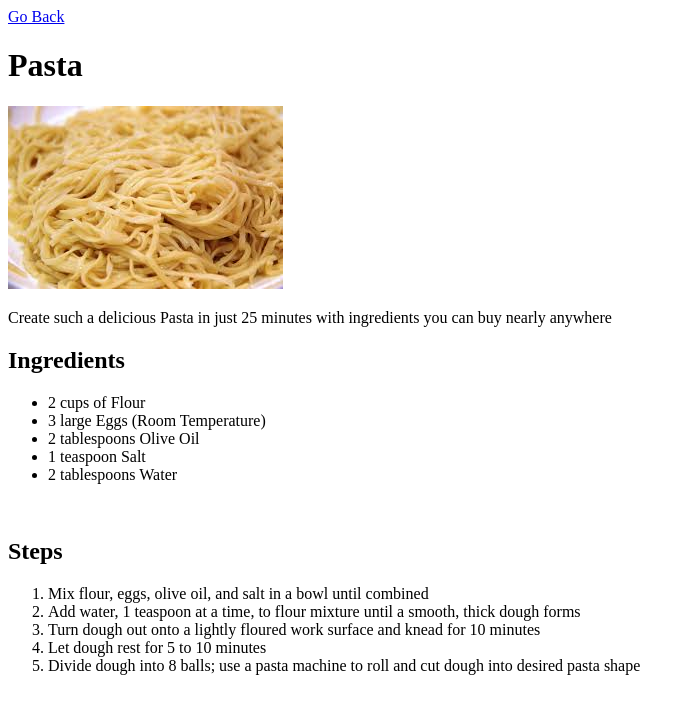
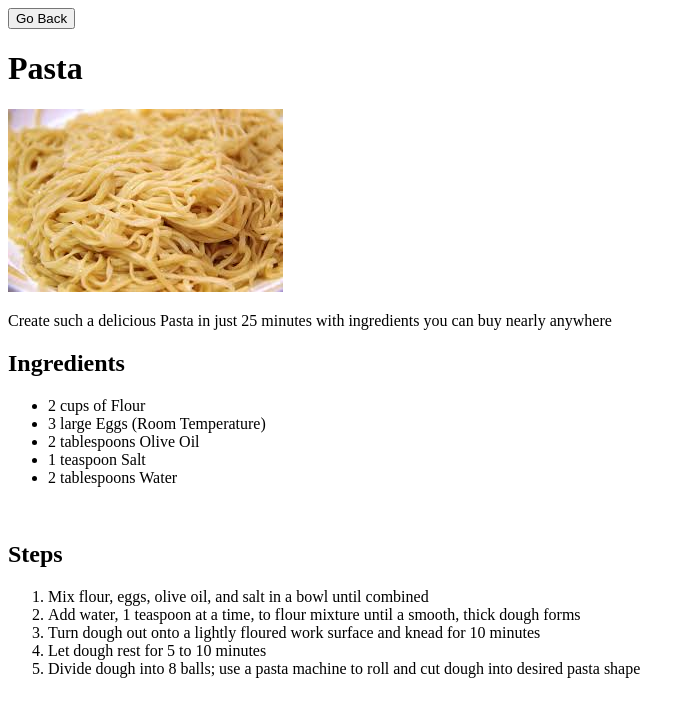
Before and after one commit to HebiRyuuk/odin-recipes, a plain HTML site: page recipes/pasta.html in a window 1280 px wide. Shown: the whole page, without its empty margins (0-695 px from the left). Drawn offline with Linux system fonts and the light colour scheme.

Commit message:
Modified recipes/[pizza.html, tiramisu.html, pasta.html]     Added <button></button> inside of every <a></a>

```diff
--- a/recipes/pasta.html
+++ b/recipes/pasta.html
@@ -7,7 +7,7 @@
         <title>Pasta Recipe</title>
     </head>
     <body>
-        <a href="../index.html">Go Back</a>
+        <a href="../index.html"><button>Go Back</button></a>
         <h1>Pasta</h1>
         <img src="../images/pasta.jpeg" alt="Beautiful and delightful Homemade Pasta">
         <p>Create such a delicious Pasta in just 25 minutes with ingredients you can buy nearly anywhere</p>
```
Also changed, not shown: recipes/pizza.html (+1 -1 lines), recipes/tiramisu.html (+1 -1 lines).
